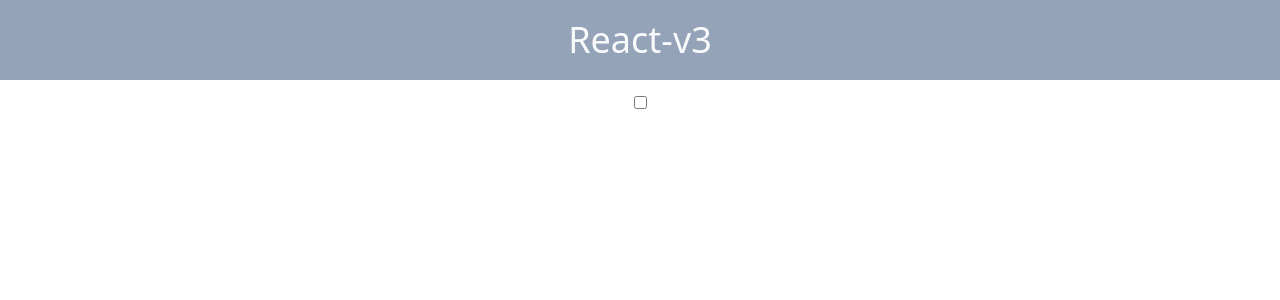
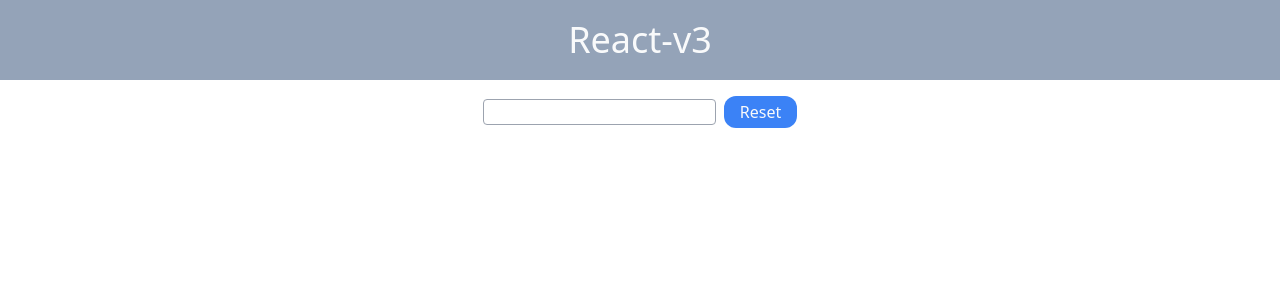
Before and after one commit to pj100-team/react-v3, a React (Create React App) app: page / in a window 1280 px wide. Shown: the top 300 px of the page. Built offline with nearby package versions, Linux system fonts and the light colour scheme.

Commit message:
practice3の実装

```diff
--- a/src/App.tsx
+++ b/src/App.tsx
@@ -1,5 +1,5 @@
 import './App.css';
-import Practice2 from './components/Practice2';
+import Practice2 from './components/template/Practice3';
 
 function App() {
   return (
--- /dev/null
+++ b/src/components/Practice1.tsx
@@ -0,0 +1,17 @@
+import Button from './elements/Button';
+import '../App.css';
+
+const Practice1 = () => {
+  const handleClick = (label: string) => {
+    console.log(label);
+  };
+  return (
+    <div className="flex justify-center mt-[50px] gap-12">
+      <Button backgroundColor="bg-[#f87171]" label="button1" onClick={() => handleClick('button1')} />
+      <Button backgroundColor="bg-[#fcd34d]" label="button2" onClick={() => handleClick('button2')} />
+      <Button backgroundColor="bg-[#86efac]" label="button3" onClick={() => handleClick('button3')} />
+    </div>
+  );
+};
+
+export default Practice1;
--- a/src/components/Practice2.tsx
+++ /dev/null
@@ -1,18 +0,0 @@
-import React, { useState } from 'react';
-import Input from './elements/Input';
-
-const Practice2 = () => {
-  const [isChecked, setIsChecked] = useState<boolean>(false);
-
-  const handleClick = (e: React.ChangeEvent<HTMLInputElement>) => {
-    setIsChecked(e.target.checked);
-  };
-
-  return (
-    <Input type="checkbox" className="flex mt-4 justify-center" isChecked={isChecked} onChange={handleClick}>
-      {isChecked && <p className="ml-3">hello world</p>}
-    </Input>
-  );
-};
-
-export default Practice2;
--- a/src/components/elements/Button.tsx
+++ b/src/components/elements/Button.tsx
@@ -2,8 +2,8 @@ import React from 'react';
 
 interface ButtonProps {
   label: string;
-  backgroundColor: string;
-  onClick: () => void;
+  backgroundColor?: string;
+  onClick?: (e: React.MouseEvent<HTMLButtonElement>) => void;
 }
 
 const Button = ({ backgroundColor, label, onClick }: ButtonProps) => {
--- a/src/components/elements/Input.tsx
+++ b/src/components/elements/Input.tsx
@@ -1,17 +1,18 @@
-import React, { Children } from 'react';
+import React from 'react';
 
 interface InputProps {
   type: React.HTMLInputTypeAttribute;
   className: string;
-  isChecked: boolean;
+  value?: string;
+  isChecked?: boolean;
   onChange: (e: React.ChangeEvent<HTMLInputElement>) => void;
-  children: React.ReactNode;
+  children?: React.ReactNode;
 }
 
-const Input = ({ type, className, isChecked, onChange, children }: InputProps) => {
+const Input = ({ type, className, value, isChecked, onChange, children }: InputProps) => {
   return (
-    <div className={className}>
-      <input type={type} checked={isChecked} onChange={onChange} />
+    <div>
+      <input type={type} className={className} onChange={onChange} value={value} checked={isChecked} />
       {children}
     </div>
   );
--- /dev/null
+++ b/src/components/template/Practice3.tsx
@@ -0,0 +1,25 @@
+import React, { useState } from 'react';
+import Input from '../elements/Input';
+import Button from '../elements/Button';
+
+const Practice3 = () => {
+  const [text, setText] = useState<string>('');
+
+  const handleChange = (e: React.ChangeEvent<HTMLInputElement>) => {
+    console.log(e.target.value);
+    setText(e.target.value);
+  };
+
+  const handleClick = () => {
+    setText('');
+  };
+
+  return (
+    <div className="flex justify-center items-center mt-4">
+      <Input type="text" className="border border-gray-400 rounded mr-2" value={text} onChange={handleChange} />
+      <Button label="Reset" backgroundColor="bg-blue-500" onClick={handleClick} />
+    </div>
+  );
+};
+
+export default Practice3;
```
